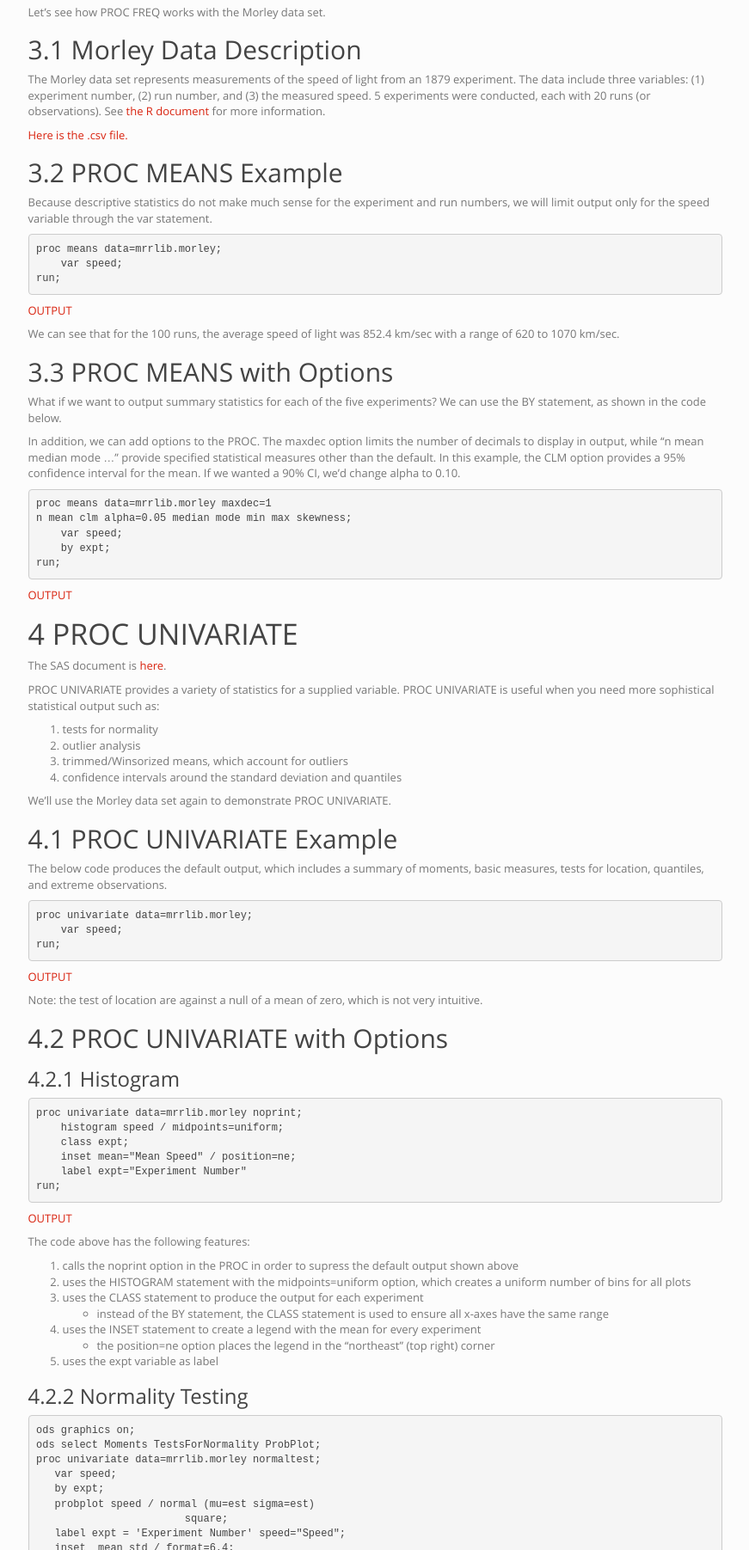
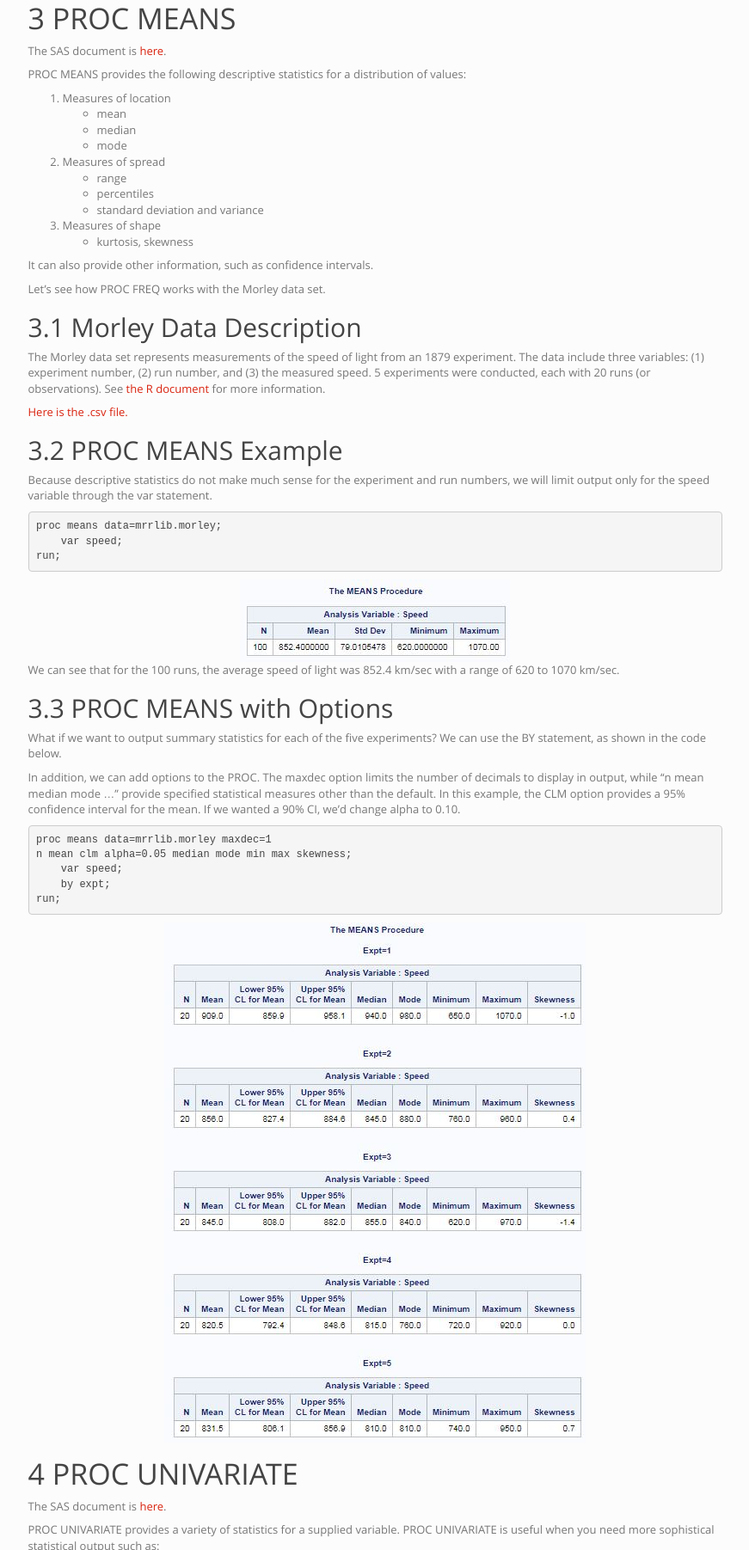
Before and after one commit to MRRisley/BANA6043, a plain HTML site: page BANA-6043-SAS-Summary-Statistics.html in a window 1280 px wide. Shown: the part 1976-3779 px from the top of the page at 86% size, without its empty margins (345-1216 px from the left). Drawn offline with nearby package versions, Linux system fonts and the light colour scheme; some packages are replaced by stand-ins of ours.

Commit message:
Add files via upload

```diff
--- a/BANA-6043-SAS-Summary-Statistics.html
+++ b/BANA-6043-SAS-Summary-Statistics.html
@@ -341,7 +341,12 @@ run;</code></pre>
 <pre class="sas"><code>proc freq data=mrrlib.car_eval;
 tables class*safety;
 run;</code></pre>
-<p><a href="https://mrrisley.github.io/BANA6043/SAS-Output/proc-freq-car-evaluation-ex2.html">OUTPUT</a></p>
+<center>
+<div class="figure">
+<img src="images/FREQ-1.JPG" />
+
+</div>
+</center>
 <p>We can see that only unacceptable quality cars have a safety rating of low and that only very good quality cars have a safety rating of high.</p>
 </div>
 <div id="proc-freq-with-options" class="section level2">
@@ -391,7 +396,12 @@ run;</code></pre>
 <pre class="sas"><code>proc means data=mrrlib.morley;
     var speed;
 run;</code></pre>
-<p><a href="https://mrrisley.github.io/BANA6043/SAS-Output/proc-means-ex1.html">OUTPUT</a></p>
+<center>
+<div class="figure">
+<img src="images/MEANS-1.JPG" />
+
+</div>
+</center>
 <p>We can see that for the 100 runs, the average speed of light was 852.4 km/sec with a range of 620 to 1070 km/sec.</p>
 </div>
 <div id="proc-means-with-options" class="section level2">
@@ -403,7 +413,12 @@ n mean clm alpha=0.05 median mode min max skewness;
     var speed;
     by expt;
 run;</code></pre>
-<p><a href="https://mrrisley.github.io/BANA6043/SAS-Output/proc-means-ex2.html">OUTPUT</a></p>
+<center>
+<div class="figure">
+<img src="images/MEANS-2.JPG" />
+
+</div>
+</center>
 </div>
 </div>
 <div id="proc-univariate" class="section level1">
```
